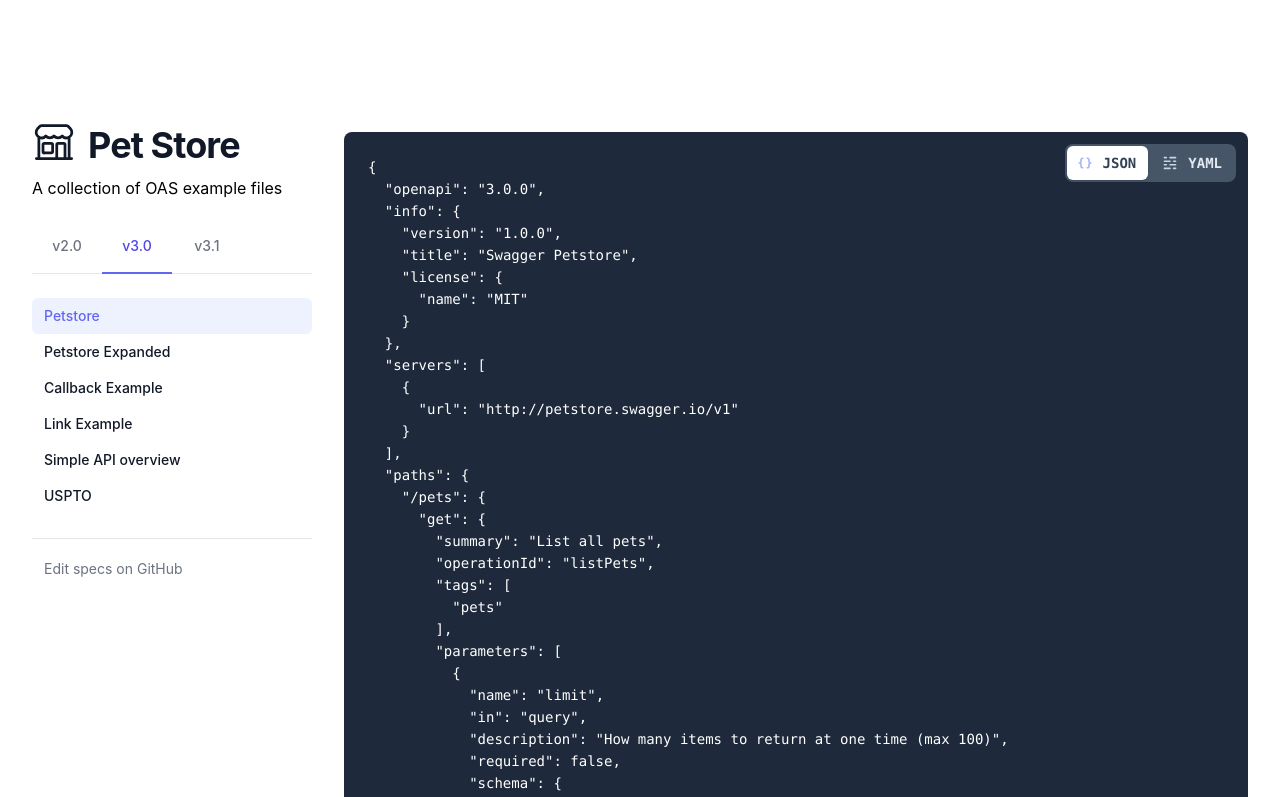
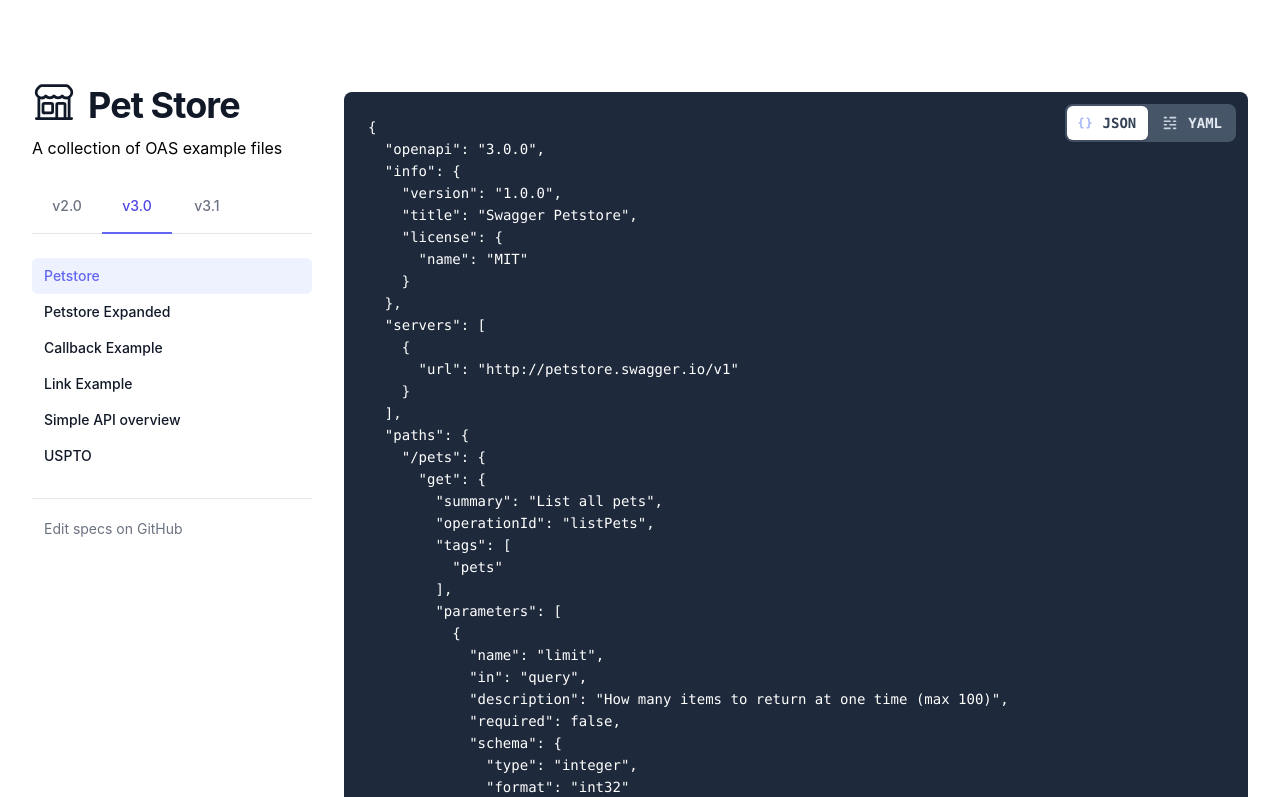
Before and after one commit to readmeio/petstore.dev, a Next.js app: page / in a window 1280 px wide. Shown: the top 797 px of the page. Built offline with nearby package versions, Linux system fonts and the light colour scheme.

Commit message:
less top padding

```diff
--- a/pages/index.js
+++ b/pages/index.js
@@ -122,7 +122,7 @@ export default function Home({ files }) {
         </Transition.Root>
 
         <main className="mx-auto max-w-7xl px-4 sm:px-6 lg:px-8">
-          <div className="flex items-baseline justify-between pt-24">
+          <div className="flex items-baseline justify-between pt-14">
             <div className="flex items-center">
               <Menu as="div" className="relative inline-block text-left">
                 <div></div>
```
